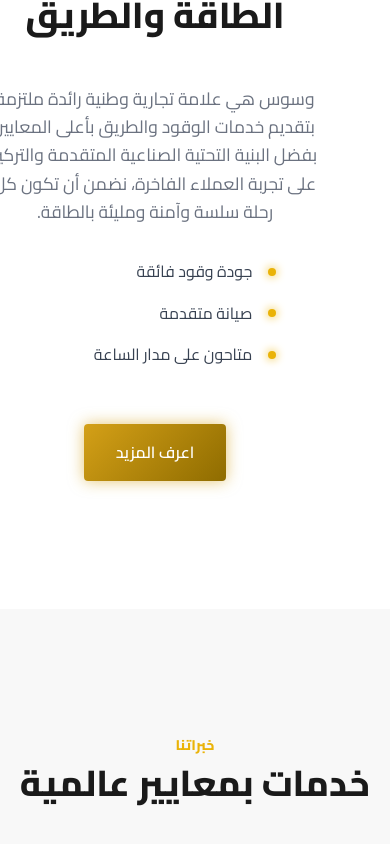
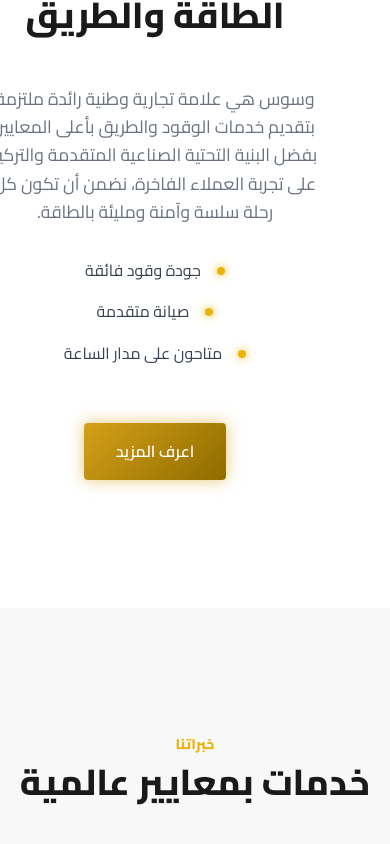
Before and after one commit to Mohisvst29/wiswis, a Next.js app: page / in a window 390 px wide. Shown: the part 2037-2881 px from the top of the page. Built offline with nearby package versions, Linux system fonts and the light colour scheme; no server answers; the database is empty.

Commit message:
Center about features securely

```diff
--- a/src/app/globals.css
+++ b/src/app/globals.css
@@ -1050,17 +1050,15 @@ html[dir="rtl"] .form-group label {
     }
     .about-features {
         padding: 0;
-        display: inline-flex;
+        display: flex;
         flex-direction: column;
-        align-items: flex-start;
+        width: 100%;
+        align-items: center;
         margin: 0 auto 2.5rem auto;
-        transform: translateX(30px);
-    }
-    html[dir="ltr"] .about-features {
-        transform: translateX(-30px);
     }
     .about-features li {
-        justify-content: flex-start;
+        width: 100%;
+        justify-content: center;
     }
     .floating-badge {
         width: 100px;
```
